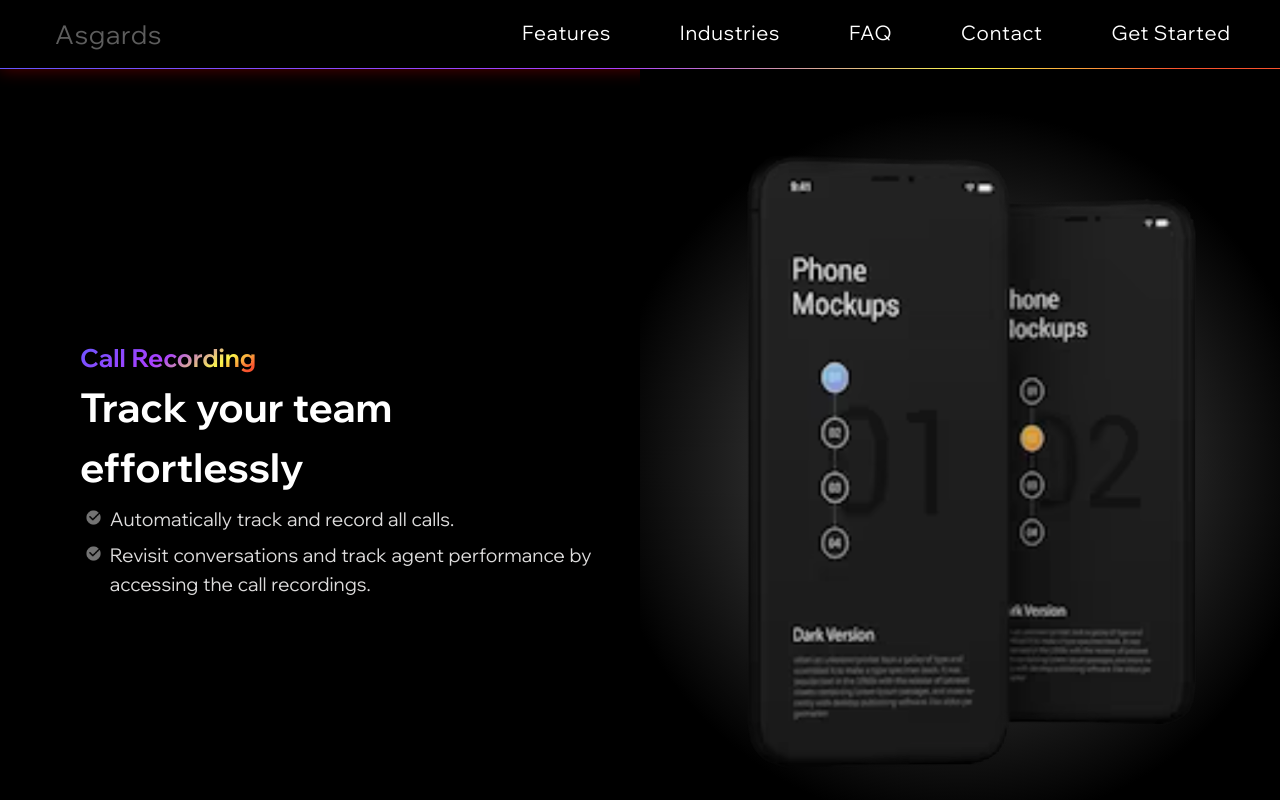
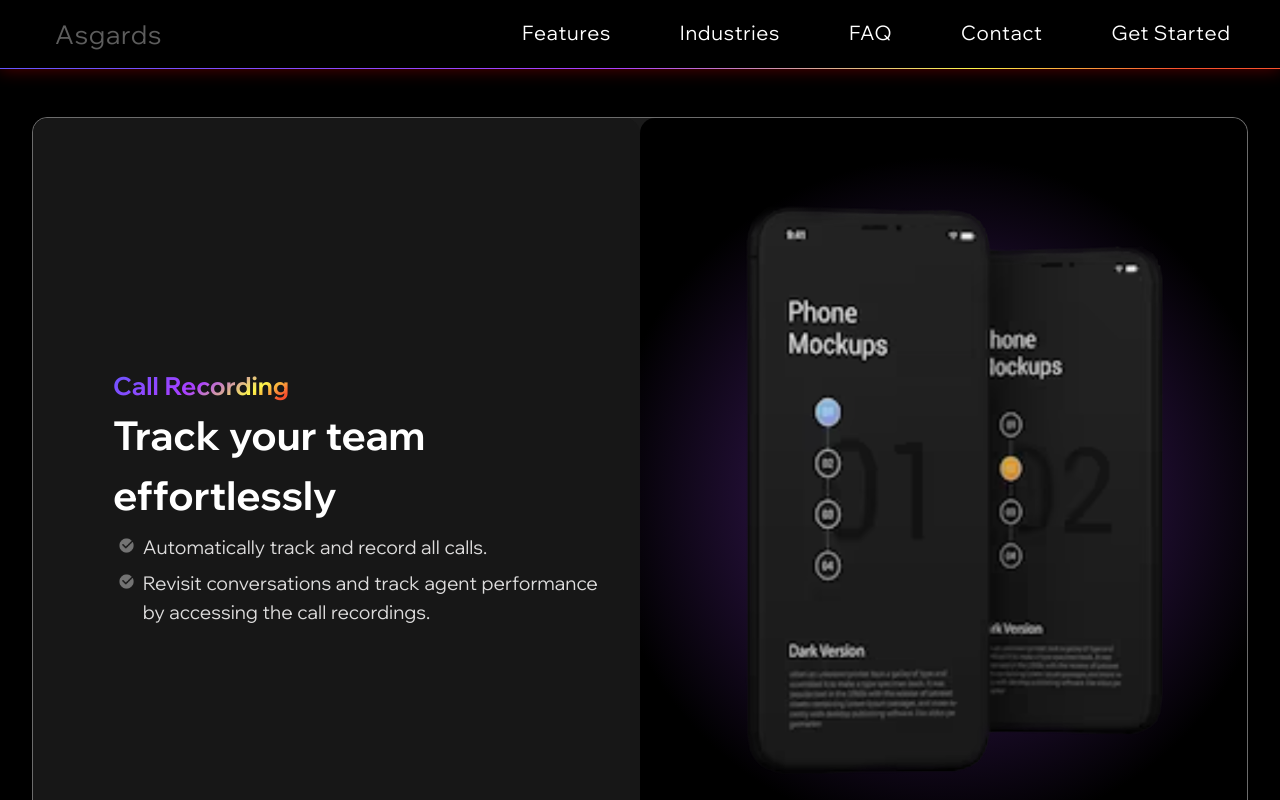
Before and after one commit to fahimafarook/lms, a React (Create React App) app: page /industries in a window 1280 px wide. Shown: the top 800 px of the page. Built offline with nearby package versions, Linux system fonts and the light colour scheme.

Commit message:
ic-revamp

```diff
--- a/src/assert/industrial.css
+++ b/src/assert/industrial.css
@@ -1,5 +1,6 @@
 .industrial-page{
+    padding-top: 1vh;
     background-color: rgb(0, 0, 0);
-    height: 100vh;
+    height: fit-content;
     width: 100vw;
 }
--- a/src/assert/industryCard.css
+++ b/src/assert/industryCard.css
@@ -1,10 +1,18 @@
 .industry-card-section{
-    height: 100vh;
-    width: 100vw;
-    background-color: rgb(0, 0, 0);
+     margin-top: 5vh;
+    height: 95vh;
+    width: 95vw;
+    background: rgb(26, 26, 26);
     display: flex;
     flex-direction: row;
     transition: ease all 2s;
+    border: solid 0.5px rgb(108, 108, 108);
+    margin-left: auto;
+    margin-right: auto;
+    border-radius: 15px;
+    transition: all 1s ease;
+    position: relative;
+    z-index: 1;
 }
 
 .ic-left-section{
@@ -15,6 +23,8 @@
     align-items: center;
     display: flex;
     position: relative;
+    border-radius: 15px;
+    z-index: 3;
 }
 
 .transform-ic-left{
@@ -24,11 +34,13 @@
 .ic-right-section{
     height: 100%;
     width: 50%;
-    /* background-color: rgb(9, 9, 9); */
+    background-color: rgb(23, 23, 23);
     display: flex;
     align-items: center;
     justify-content: center;
     padding: 0vmin 5vmin 0vmin 10vmin;
+    border-radius: 15px;
+    z-index: 3;
 }
 
 .transform-ic-right{
@@ -42,9 +54,10 @@
     right: 0;
     bottom:0;
     opacity: 0;
-    background-image: radial-gradient(circle, rgb(91, 91, 91) 0%, rgb(0, 0, 0) 65%);
-    z-index: 2;
+    z-index: 3;
     transition: opacity 0.5s ease;
+    border-radius: 15px;
+    background-image: radial-gradient(circle, rgb(73, 32, 114) 0%, rgb(0, 0, 0) 70%),
 }
 
 .ic-mobile-screen{
--- a/src/component/subComponents/IndustryCard.js
+++ b/src/component/subComponents/IndustryCard.js
@@ -19,21 +19,23 @@ function IndustryCard(props) {
             end: '80% bottom',
             scrub: true,
           },
-          backgroundImage: "radial-gradient(circle, rgb(91, 91, 91) 0%, rgb(0, 0, 0) 70%)",
-          opacity: 1,
 
+          backgroundImage: "radial-gradient(circle, rgb(73, 32, 114) 0%, rgb(0, 0, 0) 70%)",
+          opacity:1,
         });
 
-        gsap.to(sectionRef3.current, {
-            scrollTrigger: {
-              trigger: sectionRef3.current,
-              start: 'top center',
-              end: '80% bottom',
-              scrub: true,
-            },
-           scale: 1.02,
 
-          });
+
+        // gsap.to(sectionRef3.current, {
+        //     scrollTrigger: {
+        //       trigger: sectionRef3.current,
+        //       start: 'top center',
+        //       end: '80% bottom',
+        //       scrub: true,
+        //     },
+        //    scale: 1.02,
+
+        //   });
 
         return () => {
           ScrollTrigger.getAll().forEach((trigger) => {
```
